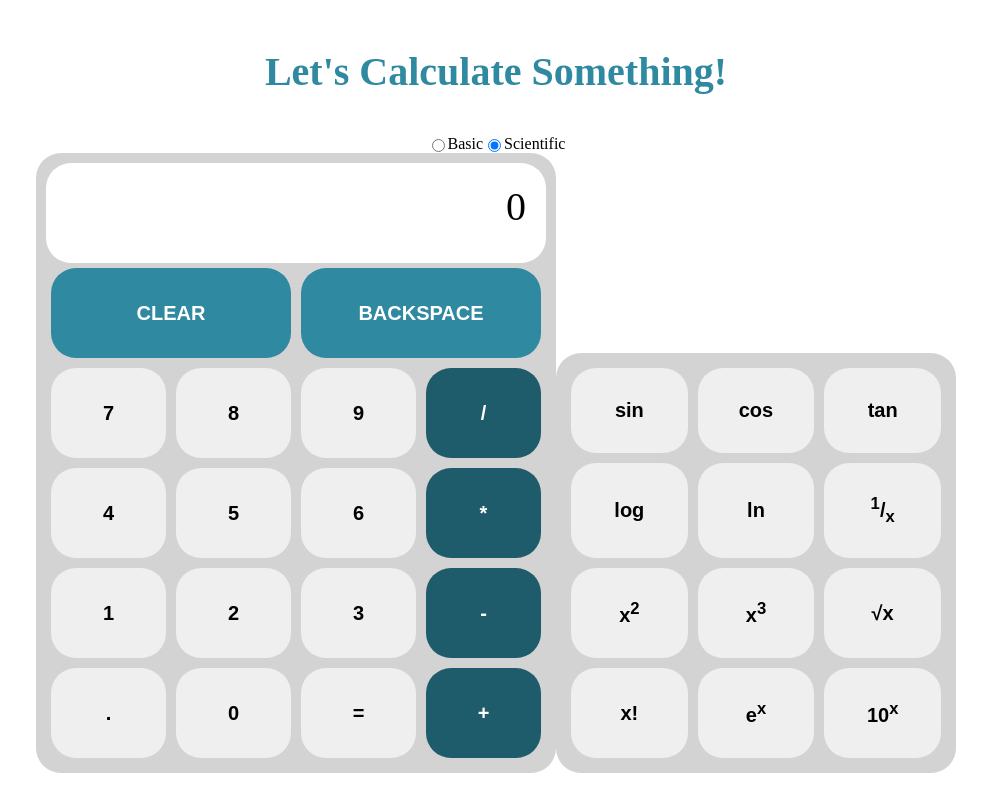
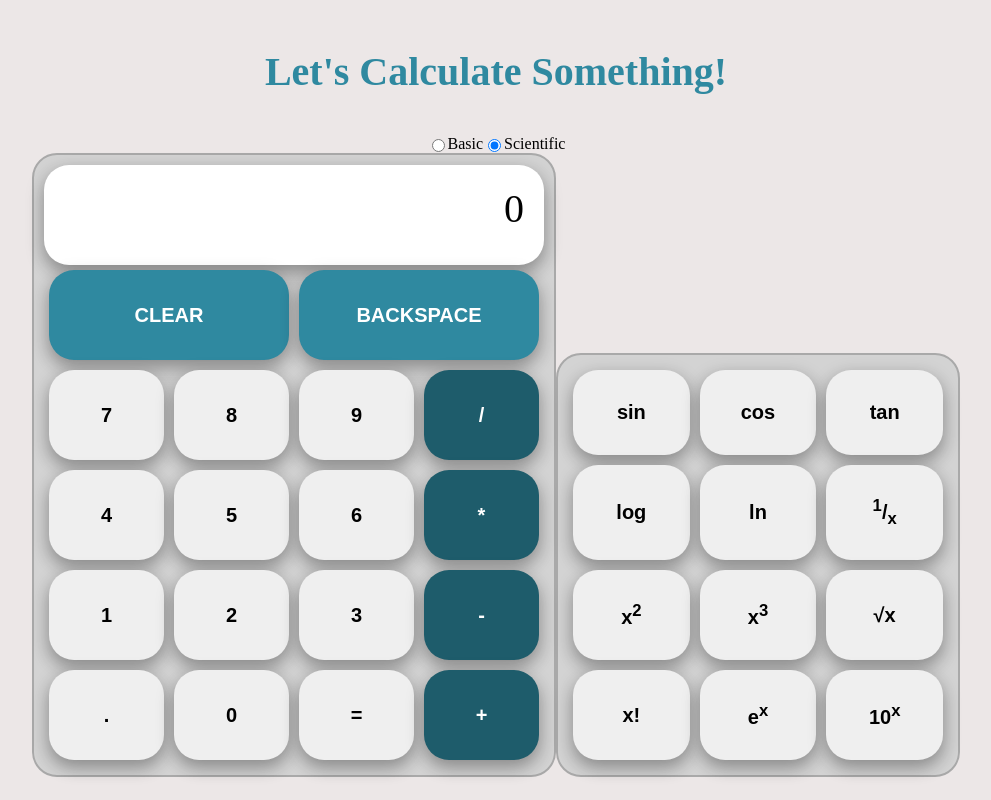
Before and after one commit to techwithjenn/calculator, a plain HTML site: page index.html in a window 1280 px wide. Both pictures are taken after a click on the radio button 638 px from the left and 145 px from the top of the page. Shown: the whole page, without its empty margins (144-1135 px from the left). Drawn offline with Linux system fonts and the light colour scheme.

Commit message:
Updated styles

```diff
--- a/style.css
+++ b/style.css
@@ -5,6 +5,7 @@ body {
     align-items: center;
     gap: 0;
     text-align: center;
+    background-color: rgb(236, 231, 231);
 }
 
 #calculator {
@@ -17,6 +18,7 @@ body {
     flex-direction: column;
     align-items: stretch;
     justify-content: flex-end;
+    border: 2px solid darkgray;
 }
 
 
@@ -25,6 +27,7 @@ body {
     height: 500px;
     grid-template-columns: repeat(4, 1fr);
     grid-template-rows: repeat(auto-fit, minmax(70px, 1fr));
+
 }
 
 #scientific {
@@ -37,6 +40,8 @@ body {
     padding: 10px;
     background-color: lightgray;
     border-radius: 25px;
+    border: 2px solid darkgray;
+
 
 }
 
@@ -47,6 +52,8 @@ body {
     margin: 5px;
     font-size: 20px;
     border: 0px;
+    box-shadow: 0 8px 16px 0 rgba(0,0,0,0.2), 0 6px 20px 0 rgba(0,0,0,0.19);
+
 }
 
 #buttons button {
@@ -55,6 +62,8 @@ body {
     margin: 5px;
     font-size: 20px;
     border: 0px;
+    box-shadow: 0 8px 16px 0 rgba(0,0,0,0.2), 0 6px 20px 0 rgba(0,0,0,0.19);
+
 }
 
 #buttons button:hover {
@@ -85,12 +94,13 @@ body {
     padding: 20px;
     text-align: right;
     height: 60px;
+    box-shadow: 0 8px 16px 0 rgba(0,0,0,0.2), 0 6px 20px 0 rgba(0,0,0,0.19);
+
 
 }
 
 #screen {
     font-size: 40px;
-    vertical-align: middle;
 }
 
 h3 {
```
